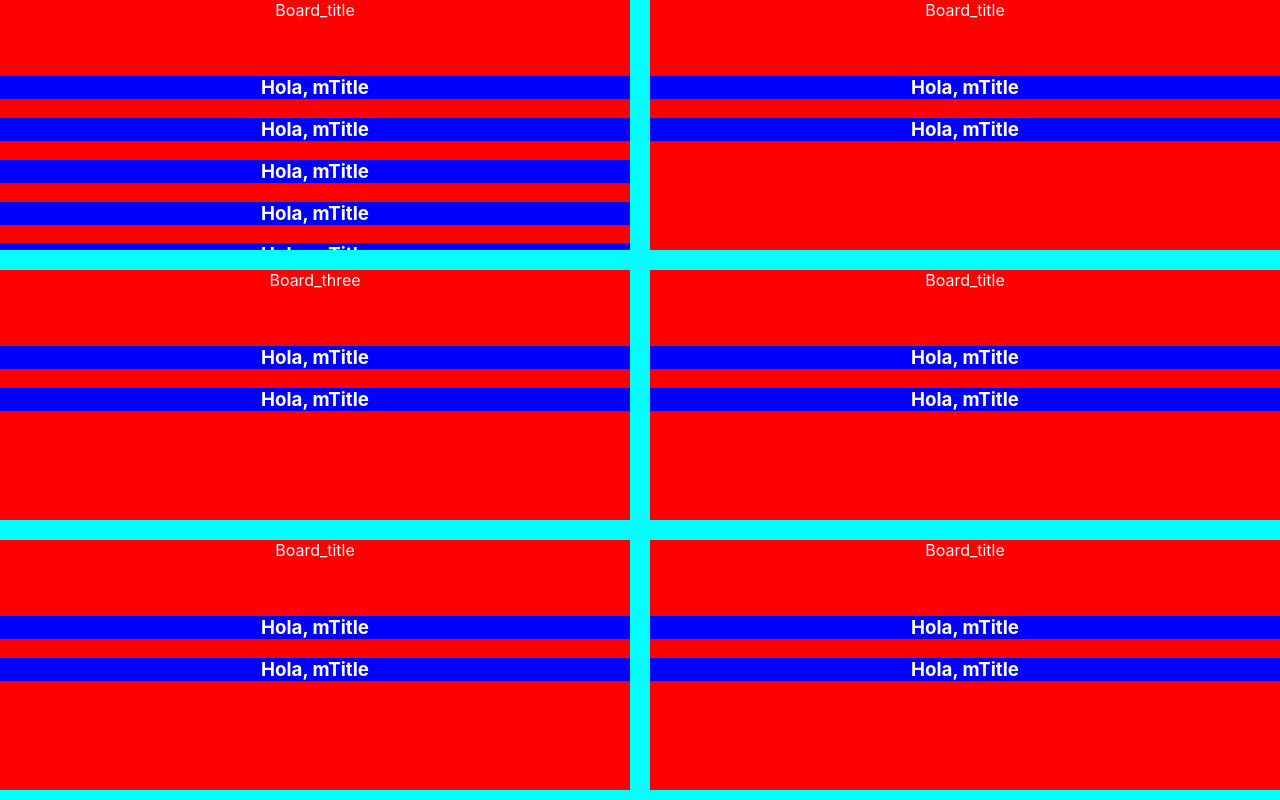
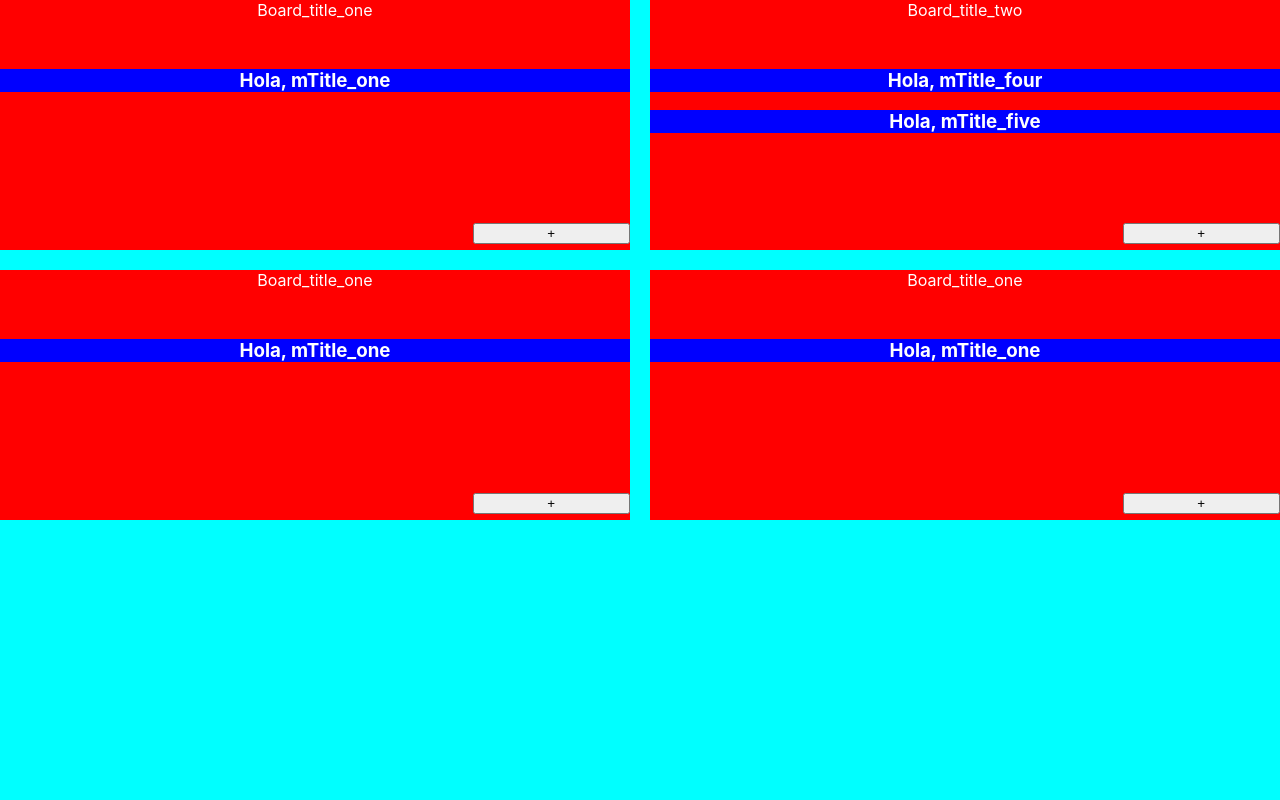
Before and after one commit to thirty33/BoardsApp_frontend, a React (Create React App) app: page / in a window 1280 px wide. Shown: the top 800 px of the page. Built offline with nearby package versions, Linux system fonts and the light colour scheme.

Commit message:
logic to add new message

```diff
--- a/src/components/boardComponent.js
+++ b/src/components/boardComponent.js
@@ -7,18 +7,26 @@ function Message(props) {
 
 
 export function Board(props) {
-	const messages = props.messages;
+	const messages = props.board.messages;
 	const listMessages = messages.map((message) =>
 		<Message
-			key={message.message_title}
+			key={message.id}
 			message= {message.message_title}
 		/>
 	);
 	return (
 		<div className="boardBox">
-			<div className="boardTitle"> {props.title}</div>
+			<div className="boardTitle"> {props.board.title}</div>
 			<div className="boardMessages">
 				{listMessages}
+			</div>
+			<div className="boardActions">
+				<div className="buttonContainer">
+					<button
+						onClick={() => props.onClick(props.board.id)}
+						className="saveMessageButton">+
+					</button>
+				</div>
 			</div>
 		</div>
 	);
--- a/src/components/welcome.js
+++ b/src/components/welcome.js
@@ -8,23 +8,19 @@ export class BoardsWrapper extends React.Component {
 		super(props);
 		this.state = {
 			boards: [
-				{title:'board_title', messages: [{message_title: 'mTitle'},{message_title: 'mTitle'},{message_title: 'mTitle'},{message_title: 'mTitle'},{message_title: 'mTitle'}]},
-				{title:'board_title', messages: [{message_title: 'mTitle'},{message_title: 'mTitle'}]},
-				{title:'board_three', messages: [{message_title: 'mTitle'},{message_title: 'mTitle'}]},
-				{title:'board_title', messages: [{message_title: 'mTitle'},{message_title: 'mTitle'}]},
-				{title:'board_title', messages: [{message_title: 'mTitle'},{message_title: 'mTitle'}]},
-				{title:'board_title', messages: [{message_title: 'mTitle'},{message_title: 'mTitle'}]},
-				{title:'board_title', messages: [{message_title: 'mTitle'},{message_title: 'mTitle'}]},
-				{title:'board_title', messages: [{message_title: 'mTitle'},{message_title: 'mTitle'}]},
+				{id: 1,title:'board_title_one', messages: [{id: 1,message_title: 'mTitle_one'}]},
+				{id: 2, title:'board_title_two', messages: [{id:1, message_title: 'mTitle_four'},{id:2,message_title: 'mTitle_five'}]},
+				{id: 3,title:'board_title_one', messages: [{id: 1,message_title: 'mTitle_one'}]},
+				{id: 4,title:'board_title_one', messages: [{id: 1,message_title: 'mTitle_one'}]},
 			],
 		}
 	}
 	boardsList() {
 		const list = this.state.boards.map((board) =>
 			<Board
-				key={board.title}
-				title={board.title}
-				messages={board.messages} />
+				key={board.id}
+				board={board}
+				onClick={(i) => this.addNewMessageToBoard(i)} />
 		);
 		return (
 			<div className="boardsWrapper">
@@ -35,4 +31,16 @@ export class BoardsWrapper extends React.Component {
 	render() {
 		return this.boardsList();
 	}
+	addNewMessageToBoard(i) {
+		// console.log('Is handle function',i);
+		const boards = this.state.boards.slice();
+		const currentBoard = boards[i-1];
+		const newMessageId = currentBoard.messages.length + 1;
+		var newMessage = {id:newMessageId, message_title: 'newMessageTitle'};
+		currentBoard.messages.push(newMessage);
+		// console.log('show concat messages', currentBoard);
+		this.setState({
+			boards : boards
+		});
+	}
 }
--- a/src/style/boardstyle.css
+++ b/src/style/boardstyle.css
@@ -2,7 +2,7 @@
 	background-color: red;
 	display: grid;
 	grid-gap: 0;
-    grid-template-rows: 0.3fr 1fr;
+	grid-template-rows: 0.3fr 1fr 0.2fr;
 }
 
 .boardTitle {
@@ -14,6 +14,21 @@
 .boardMessages {
 	overflow-y: scroll;
 }
+
+.boardActions {
+	/* background-color: violet; */
+	display: grid;
+	grid-template-columns: repeat(4,1fr);
+}
+
+.buttonContainer {
+	grid-column: 4;
+	display: grid;
+	align-items: center;
+	align-content: center;
+	/* background-color: blue; */
+}
+
 .messageBox {
 	color: white;
 	text-align: center;
--- a/src/style/mainstyle.css
+++ b/src/style/mainstyle.css
@@ -1,4 +1,5 @@
 .boardsWrapper {
+    height: 100vh;
     background-color: aqua;
     display: grid;
     grid-template-columns: 1fr 1fr;
```
Lines whose indentation alone changed are shown as unchanged.
